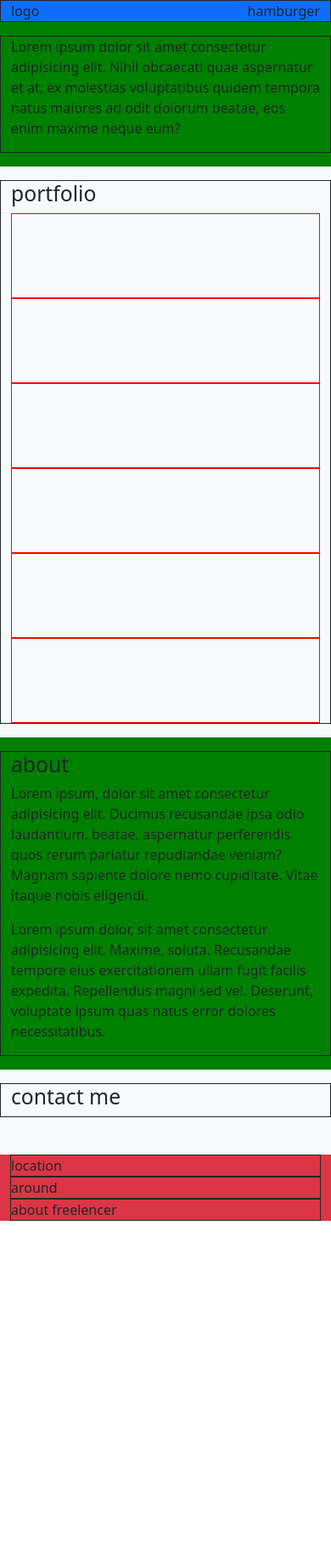
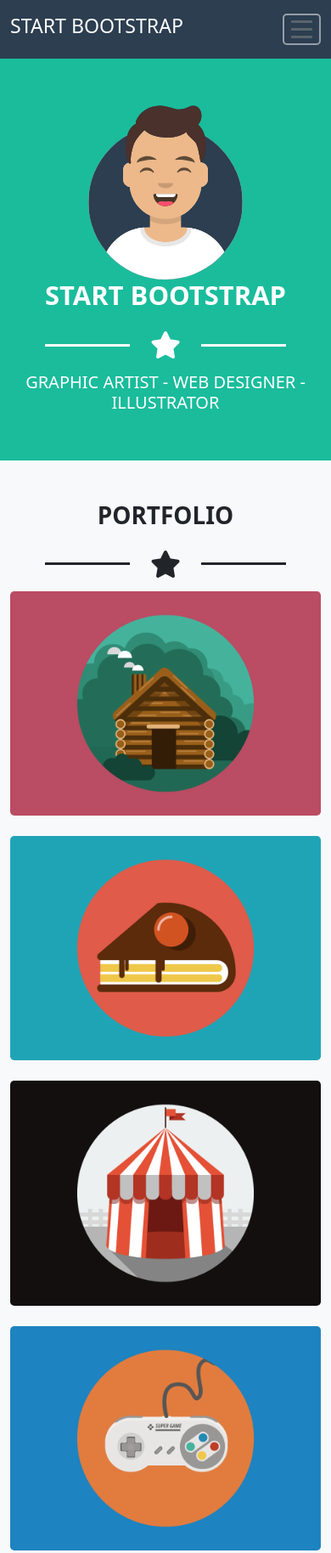
Before and after one commit to Luketto-dev/html-css-bootstrap-freelancer, a plain HTML site: page index.html in a window 390 px wide. Shown: the top 1828 px of the page at 85% size. Before the commit the page ends 1437 px from the top, so only its background shows below. Drawn offline with nearby package versions, Linux system fonts and the light colour scheme.

Commit message:
layout definitivo completo con classi di bootstrap.

```diff
--- a/css/style.css
+++ b/css/style.css
@@ -11,22 +11,97 @@ html{
     font-size: 16px;
 }
 
+/* nav */
+nav{
+    background-color: #2C3E50;
+}
+
+footer{
+    background-color: #3A546D;
+}
+
+.color-teal{
+    color: #1ABC9C;
+}
+
+.bg-dark-blue{
+    background-color: #2C3E50;
+}
+
+/* menu */
 .main-menu{
     list-style: none;
+    margin: 0;
+    padding: 0;
     /* debug */
-    border: 1px dashed black;
 }
 
+.main-menu li a{
+    text-decoration: none;
+    padding: 1rem;
+}
+
+.hamburger-menu{
+    border: 2px solid white;
+    padding-right: .5rem;
+    padding-left: .5rem;
+    opacity: .5;
+    border-radius: 5px;
+}
+
+.hamburger-menu div{
+    width: 25px;
+    height: 3px;
+    background-color: #888888;
+    margin: 6px 0;
+}
+
+/* section */
 .section{
-    padding-top: 1rem;
-    padding-bottom: 1rem;
-    /* debug */
-    background-color: green;
+    padding-top: 3rem;
+    padding-bottom: 3rem;
     min-height: 100px;
+}
+
+.section.section-about,
+.section.section-jumbo{
+    background-color: #1ABC9C;
+}
+
+.jumbo-content .jumbo-avatar img{
+    width: 200px;
+}
+
+.star .line{
+    height: 3px;
+    width: 100px;
+    background-color: white;
+}
+
+.star i{
+    font-size: 2rem;
+    margin-right: 1.5rem;
+    margin-left: 1.5rem;
 }
 
 .portfolio-card{
     /* debug */
     min-height: 100px;
-    border: 1px solid red;
+    padding-bottom: calc(var(--bs-gutter-x) * 1);
 }
+
+
+footer div a{
+    width: 40px;
+    height: 40px;
+    color: white;
+    border: 1px solid white;
+    border-radius: 50%;
+    display: inline-block;
+    line-height: 40px;
+    margin-right: .5rem;
+}
+
+footer div a:hover{
+    color: white;
+}
--- a/index.html
+++ b/index.html
@@ -5,123 +5,184 @@
     <meta http-equiv="X-UA-Compatible" content="IE=edge">
     <meta name="viewport" content="width=device-width, initial-scale=1.0">
     <title>Bootsrap Freelencer</title>
+    <!--font-awesome  -->
+    <link rel="stylesheet" href="https://cdnjs.cloudflare.com/ajax/libs/font-awesome/6.1.1/css/all.min.css">
     <!-- bootstrap -->
     <link href="https://cdn.jsdelivr.net/npm/bootstrap@5.1.3/dist/css/bootstrap.min.css" rel="stylesheet" integrity="sha384-1BmE4kWBq78iYhFldvKuhfTAU6auU8tT94WrHftjDbrCEXSU1oBoqyl2QvZ6jIW3" crossorigin="anonymous">
     <!-- my style -->
     <link rel="stylesheet" href="css/style.css">
 </head>
 <body>
-    <header class="">
-        <nav class="bg-primary">
+    <header class="sticky-top">
+        <nav class="py-3">
                 <!-- contenitore in flex per inserire elementi della nav -->
-            <div class="container d-flex justify-content-between border border border-dark">
-                <div class="logo">
-                    logo
+            <div class="container d-flex justify-content-between align-items-center">
+                <div class="text-white">
+                    <h3>START BOOTSTRAP</h3>
                 </div>
                 <ul class="main-menu d-none d-md-flex">
-                    <li><a class="text-white" href="">item</a></li>
-                    <li><a class="text-white" href="">item</a></li>
-                    <li><a class="text-white" href="">item</a></li>
+                    <li><a class="text-white" href="">PORTFOLIO</a></li>
+                    <li><a class="text-white" href="">ABOUT</a></li>
+                    <li><a class="text-white" href="">CONTACT</a></li>
                 </ul>
                 <div class="hamburger-menu d-md-none">
-                    hamburger
+                    <div></div>
+                    <div></div>
+                    <div></div>
                 </div>
             </div>
         </nav>
     </header>
 
     <main>
-        <div class="section section-jumbo">
-            <div class="container border border border-dark">
-
-                <p>Lorem ipsum dolor sit amet consectetur adipisicing elit. Nihil obcaecati quae aspernatur et at, ex molestias voluptatibus quidem tempora natus maiores ad odit dolorum beatae, eos enim maxime neque eum?</p>
-
+        <div class="section section-jumbo text-center text-white">
+            <div class="container">
+                <div class="jumbo-content">
+                    <div class="jumbo-avatar">
+                        <img src="img/avatar.svg" alt="avatar">
+                    </div>
+                    <h1 class="display-5 fw-bold">START BOOTSTRAP</h1>
+                    <div class="star d-flex justify-content-center align-items-center py-3">
+                        <div class="line"></div>
+                        <i class="fa-solid fa-star"></i>
+                        <div class="line"></div>
+                    </div>
+                    <div>
+                        <h5>GRAPHIC ARTIST - WEB DESIGNER - ILLUSTRATOR</h5>
+                    </div>
+                </div>
             </div>
         </div>
 
         <div class="section section-portfolio bg-light">
-            <div class="container border border border-dark">
-                <h2>portfolio</h2>
-                <div class="row row-cols-1 row-cols-md-2 row-cols-lg-3">
+            <div class="container">
+                <h2 class="text-center fs-1 fw-bold">PORTFOLIO</h2>
+                <div class="star d-flex justify-content-center align-items-center py-3">
+                    <div class="line bg-dark"></div>
+                    <i class="fa-solid fa-star"></i>
+                    <div class="line bg-dark"></div>
+                </div>
+                <div class="row row-cols-1 row-cols-sm-2 row-cols-lg-3">
                     <div class="col">
                         <div class="portfolio-card">
-
+                            <img class="w-100 rounded-3" src="img/cabin.png" alt="cabin">
                         </div>
                     </div>
                     <div class="col">
                         <div class="portfolio-card">
-
+                            <img class="w-100 rounded-3" src="img/cake.png" alt="cake">
                         </div>
                     </div>
                     <div class="col">
                         <div class="portfolio-card">
-
+                            <img class="w-100 rounded-3" src="img/circus.png" alt="circus">
                         </div>
                     </div>
                     <div class="col">
                         <div class="portfolio-card">
-
+                            <img class="w-100 rounded-3" src="img/game.png" alt="game">
                         </div>
                     </div>
                     <div class="col">
                         <div class="portfolio-card">
-
+                            <img class="w-100 rounded-3" src="img/safe.png" alt="sfe">
                         </div>
                     </div>
                     <div class="col">
                         <div class="portfolio-card">
-
+                            <img class="w-100 rounded-3" src="img/submarine.png" alt="submarine">
                         </div>
                     </div>
                 </div>
             </div>
         </div>
 
-        <div class="section section-about">
-            <div class="container border border border-dark">
-                <h2>about</h2>
-                <div class="row row-cols-1 row-cols-md-2">
-                    <div class="col">
-                        <p>Lorem ipsum, dolor sit amet consectetur adipisicing elit. Ducimus recusandae ipsa odio laudantium, beatae, aspernatur perferendis quos rerum pariatur repudiandae veniam? Magnam sapiente dolore nemo cupiditate. Vitae itaque nobis eligendi.</p>
+        <div class="section text-white section-about">
+            <div class="container">
+                <h2 class="text-center fs-1 fw-bold">ABOUT</h2>
+                <div class="star d-flex justify-content-center align-items-center py-3">
+                    <div class="line"></div>
+                    <i class="fa-solid fa-star"></i>
+                    <div class="line"></div>
+                </div>
+                <div class="row justify-content-center">
+                    <div class="col-11 col-sm-5">
+                        <p class="fs-5">Freelancer in a free bootstrap theme created by Start Bootstrap.
+                            The download includes the complete source files including HTML, CSS,
+                            and javaScript as well as optional LESS stylesheets for easy customization.
+                        </p>
                     </div>
-                    <div class="col">
-                        <p>Lorem ipsum dolor, sit amet consectetur adipisicing elit. Maxime, soluta. Recusandae tempore eius exercitationem ullam fugit facilis expedita. Repellendus magni sed vel. Deserunt, voluptate ipsum quas natus error dolores necessitatibus.</p>
+                    <div class="col-11 col-sm-5">
+                        <p class="fs-5">Whether you're a student to showcase your work, a professional looking to attract clients,
+                            or a graphic artist looking to share your projects, this template is the perfect starting point!
+                        </p>
                     </div>
+                </div>
+                <div class="text-center">
+
+                    <button type="button" class="btn btn-outline-light">
+                        <i class="fa-solid fa-download"></i>
+                        Download
+                    </button>
                 </div>
             </div>
         </div>
 
         <div class="section section-contact-me bg-light">
-            <div class="container border border border-dark">
-                <h2>contact me</h2>
+            <div class="container">
+                <h2 class="text-center fw-bold fs-1">CONTACT ME</h2>
+                <div class="star d-flex justify-content-center align-items-center py-3">
+                    <div class="line bg-dark"></div>
+                    <i class="fa-solid fa-star"></i>
+                    <div class="line bg-dark"></div>
+                </div>
                 <form action="">
 
                 </form>
             </div>
         </div>
+    </main>
 
-        <footer class="bg-danger">
+        <footer class="text-white py-5">
             <div class="container">
-                <div class="row row-cols-1 row-cols-md-3">
+                <div class="row row-cols-1 row-cols-sm-3 text-center">
                     <div class="col">
-                        <div class="location border border-dark">
-                            location
+                        <div class="location pb-4">
+                            <h4>LOCATION</h4>
+                            <div class="fs-5">2215 John Daniel Drive Clark, MO 54243</div>
                         </div>
                     </div>
                     <div class="col">
-                        <div class="social border border-dark">
-                            around
+                        <div class="social pb-4">
+                            <h4>AROUND THE WEB</h4>
+                            <div class="fs-5">
+                                <a href=""><i class="fa-brands fa-facebook-f"></i></a>
+                                <a href=""><i class="fa-brands fa-google-plus-g"></i></a>
+                                <a href=""><i class="fa-brands fa-twitter"></i></a>
+                                <a href=""><i class="fa-brands fa-linkedin-in"></i></a>
+                            </div>
                         </div>
                     </div>
                     <div class="col">
-                        <div class="freelencer border border-dark">
-                            about freelencer
+                        <div class="freelencer pb-4">
+                            <h4>ABOUT FREELANCER</h3>
+                            <div class="fs-5">Freelance is a free to use, open source Bootstrap
+                                theme created by <span class="color-teal">Start Bootstrap</span>.
+                            </div>
                         </div>
                     </div>
                 </div>
             </div>
         </footer>
-    </main>
+        <div class="bg-dark-blue">
+            <div class="container">
+                <div class="pt-4 pb-5 text-center text-white">
+                    Copyright © Your Website 2019
+                </div>
+            </div>
+        </div>
+
+
 
 </body>
 </html>
```
